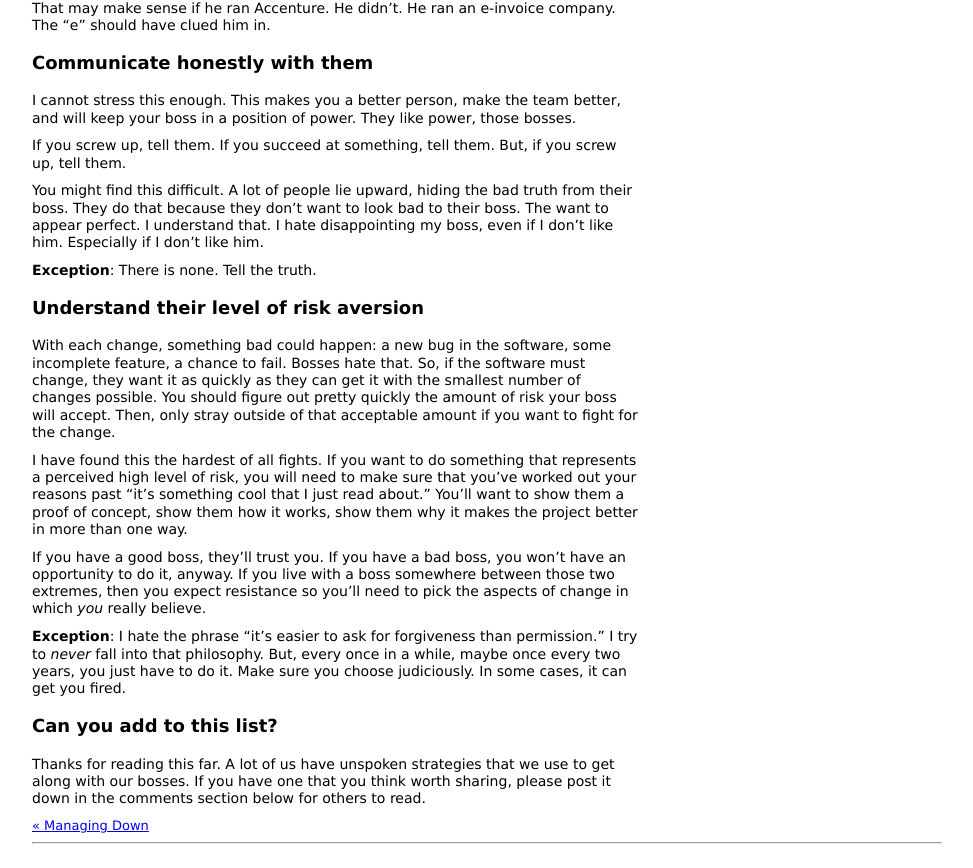
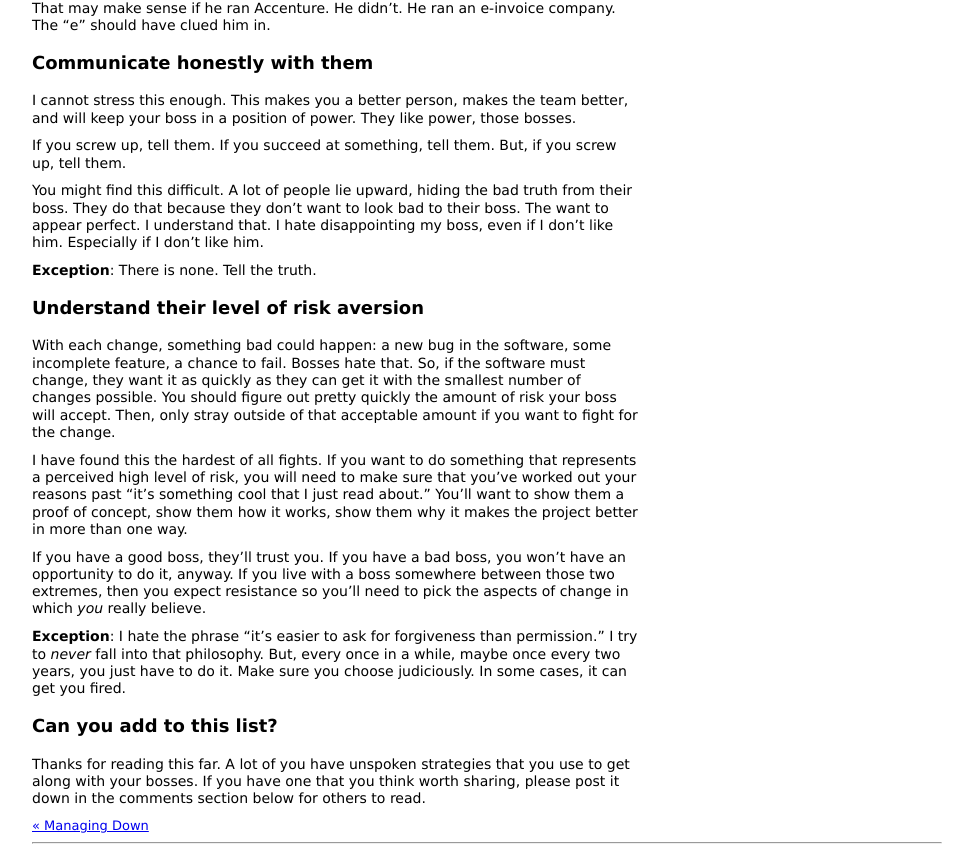
Before and after one commit to roberts-sandbox/test-realist, a Jekyll site: the page built from _posts/2012-01-31-managing-up.md, in a window 1280 px wide and 1400 px high, scrolled down 1558 px. Shown: the part 412-1280 px from the top of the window, without its empty margins (153-1126 px from the left). Built offline with Jekyll 4.4.1, drawn with Linux system fonts in a browser that asks for light colours.

Commit message:
Syntax error. Phrasing error.

```diff
--- a/_posts/2012-01-31-managing-up.md
+++ b/_posts/2012-01-31-managing-up.md
@@ -139,7 +139,7 @@ e-invoice company. The "e" should have clued him in.
 
 ## Communicate honestly with them
 
-I cannot stress this enough. This makes you a better person, make the team
+I cannot stress this enough. This makes you a better person, makes the team
 better, and will keep your boss in a position of power. They like power, those
 bosses.
 
@@ -181,6 +181,6 @@ choose judiciously. In some cases, it can get you fired.
 
 ## Can you add to this list?
 
-Thanks for reading this far. A lot of us have unspoken strategies that we use
-to get along with our bosses. If you have one that you think worth sharing,
-please post it down in the comments section below for others to read.
+Thanks for reading this far. A lot of you have unspoken strategies that you
+use to get along with your bosses. If you have one that you think worth
+sharing, please post it down in the comments section below for others to read.
```
